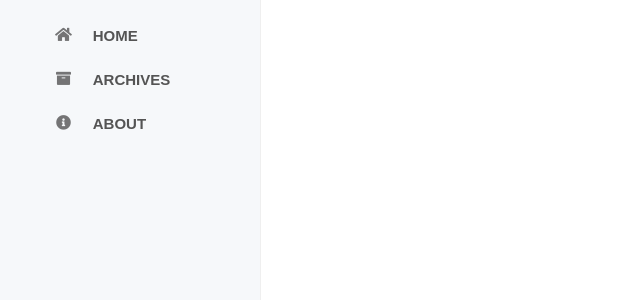
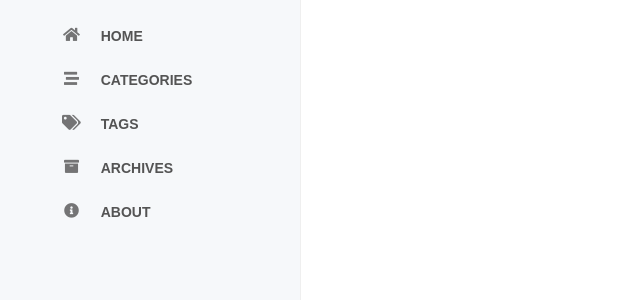
Before and after one commit to nam-yeun-hwa/my-blog, a Next.js app: page / in a window 1280 px wide. Shown: the top 300 px of the page, without its empty margins (0-640 px from the left). Built offline with nearby package versions, Linux system fonts and the light colour scheme.

Commit message:
design(layout):sidebar 자잘한 css 수정

```diff
--- a/src/app/(layoutCase)/layout.module.css
+++ b/src/app/(layoutCase)/layout.module.css
@@ -4,7 +4,7 @@
   left: 0;
   height: 100%;
   overflow-y: auto;
-  width: 260px;
+  width: 300px;
   z-index: 99;
   background: var(--sidebar-bg);
   border-right: 1px solid var(--sidebar-border-color);
@@ -13,7 +13,7 @@
 }
 
 .nav {
-  padding: 0px 20px;
+  padding: 0px 44px;
 }
 
 .nav_item {
@@ -24,7 +24,7 @@
   transition: color 0.15s ease-in-out, background-color 0.3s ease-in-out,
     border-color 0.15s ease-in-out;
   margin-bottom: 4px;
-  padding: 0px 34px;
+  padding: 0px 18px;
 }
 
 .nav_link {
@@ -56,6 +56,7 @@
   display: flex;
   align-items: center;
   line-height: 18px;
-  font-size: 15px;
+  font-size: 14px;
   color: var(--sidebar-muted-color);
+  font-weight: 700;
 }
--- a/src/app/(layoutCase)/layout.tsx
+++ b/src/app/(layoutCase)/layout.tsx
@@ -26,6 +26,18 @@ export default function Layout({
             </li>
             <li className={style.nav_item}>
               <Link className={style.nav_link} href={'http://www.naver.com'}>
+                <i className={`fa-fw fas fa-stream ${style.ico}`}></i>
+                <span className={style.nav_txt}>CATEGORIES</span>
+              </Link>
+            </li>
+            <li className={style.nav_item}>
+              <Link className={style.nav_link} href={'http://www.naver.com'}>
+                <i className={`fa-fw fas fa-tags ${style.ico}`}></i>
+                <span className={style.nav_txt}>TAGS</span>
+              </Link>
+            </li>
+            <li className={style.nav_item}>
+              <Link className={style.nav_link} href={'http://www.naver.com'}>
                 <i className={`fa-fw fas fa-archive ${style.ico}`}></i>
                 <span className={style.nav_txt}>ARCHIVES</span>
               </Link>
```
